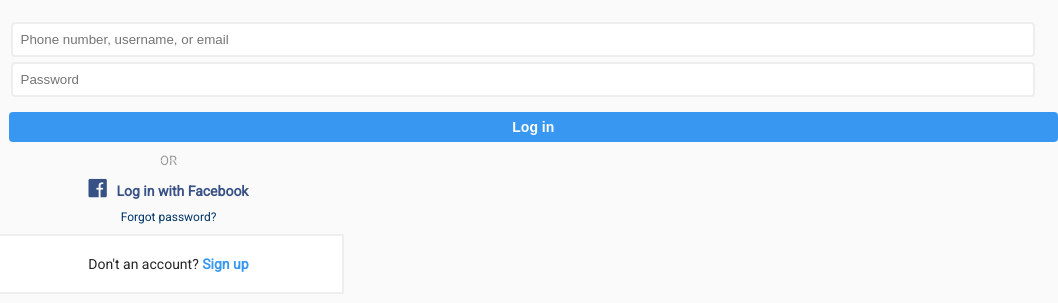
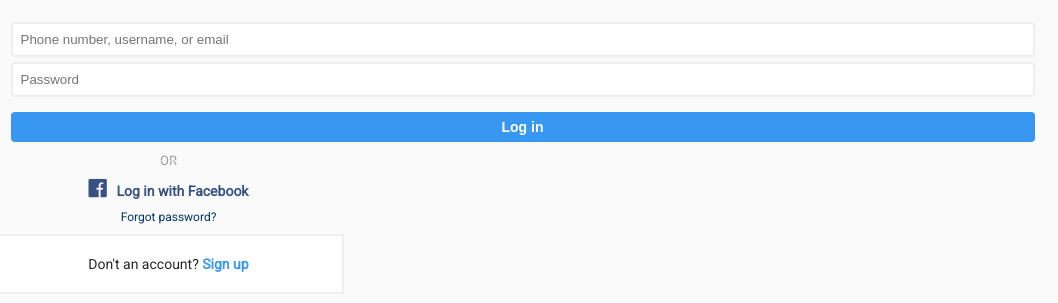
Before and after one commit to instlogin/login, a plain HTML site: page index.html in a window 1280 px wide. Shown: the part 153-456 px from the top of the page, 684-1742 px from the left, 1058 px wide, since content can reach past the window. Drawn offline with Linux system fonts and the light colour scheme; no server answers.

Commit message:
Update style.css

```diff
--- a/style.css
+++ b/style.css
@@ -116,7 +116,7 @@
 .form-btn
 {
   margin: 1rem 0vw 0vw 1.5rem;
-  margin-left: 1.5rem;
+  margin-left: 1.7rem;
   height: 3rem;
   background-color: #3897f0;
   font-size: 1.4rem;
@@ -125,7 +125,7 @@
   border: none;
   border-radius: .4rem;
   cursor: pointer;
-  width: 82vw;
+  width: 80vw;
   text-align: center;
 }
 
```
